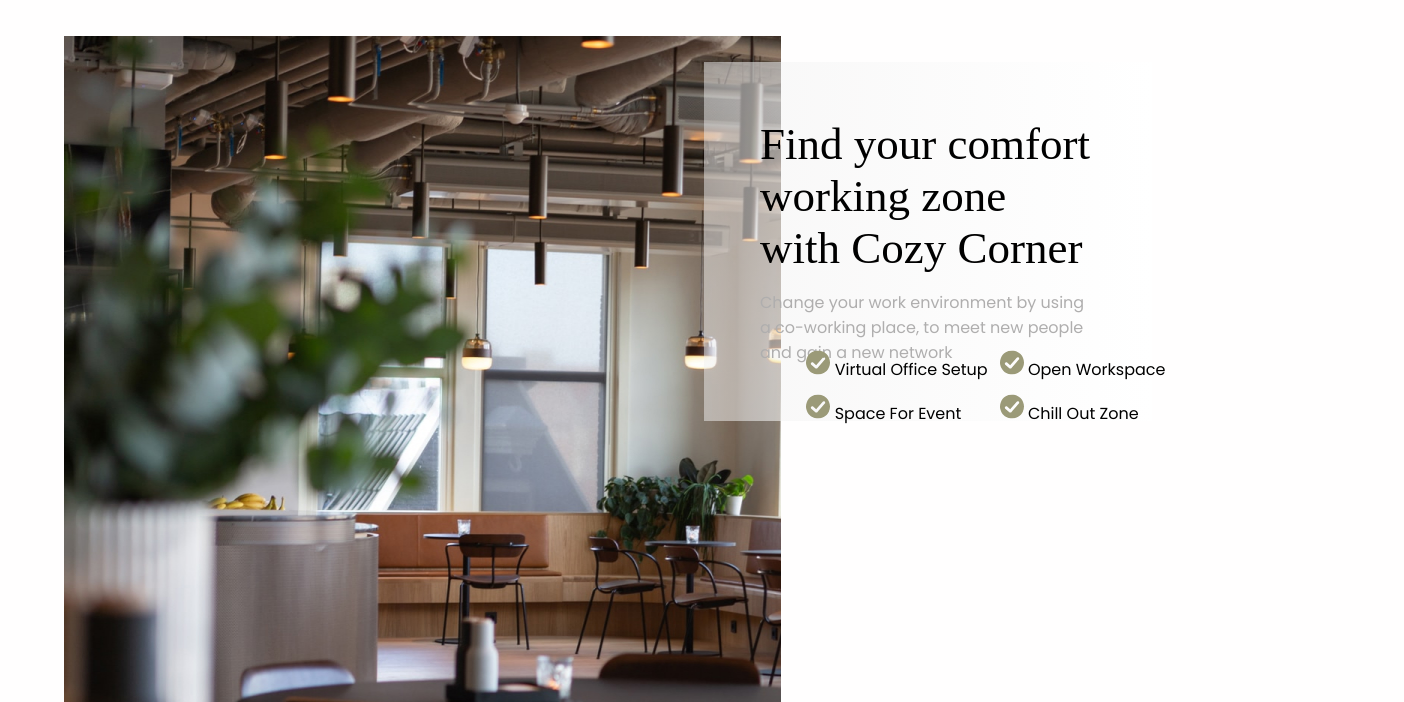
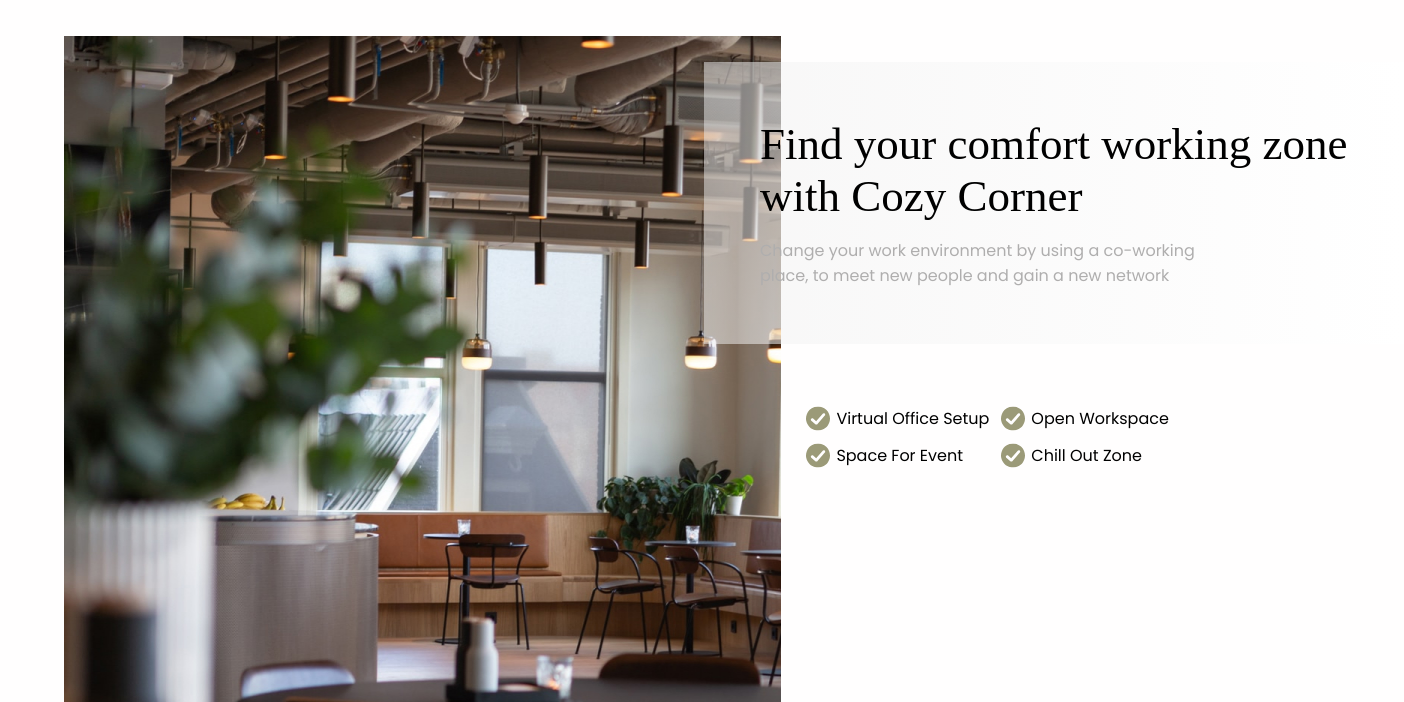
Before and after one commit to francisco-15/coworking_space_fe, a website built with Vite: page index.html in a window 1280 px wide. Shown: the part 98-800 px from the top of the page, 1404 px wide, since content can reach past the window. Built offline with nearby package versions, Linux system fonts and the light colour scheme; files whose address does not match are found by name; a web font is replaced by a local one.

Commit message:
Fix: Corregir textos del hero que se superponían

```diff
--- a/sass/pages/_home.scss
+++ b/sass/pages/_home.scss
@@ -19,7 +19,7 @@
         rgb(240, 240, 240, 0.5),
         rgb(255, 255, 255)
       );
-      width: 35%;
+      width: 700px;
       position: absolute;
       left: 55%;
       padding: $space-15;
@@ -27,7 +27,7 @@
       .container-text-hero-a {
         font-size: $text-size-3xl;
         font-weight: 100;
-        max-width: 400px;
+        max-width: 600px;
         padding-bottom: $space-8;
 
         h1 {
@@ -46,13 +46,18 @@
     .feature {
       position: absolute;
       left: 63%;
-      top: 56%;
-
+      top: 63%;
       ul {
         display: grid;
         grid-template-columns: repeat(2, 1fr);
         gap: $space-6;
         text-transform: capitalize;
+        li {
+          white-space: nowrap;
+          display: flex;
+          align-items: center;
+          gap: $space-3;
+        }
       }
     }
   }
```
